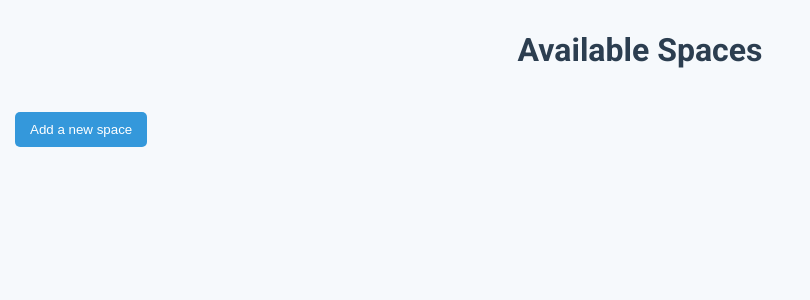
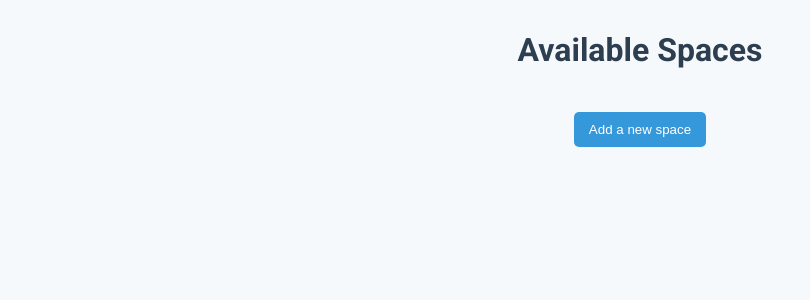
Before and after one commit to shakey0/Project1_MakersBNB, a Flask app: page /available-spaces in a window 1280 px wide. Shown: the top 300 px of the page, without its empty margins (0-810 px from the left). Run offline with Flask 3, Linux system fonts and the light colour scheme; data that the repository does not hold is empty; some libraries are stand-ins or nearby versions.

Commit message:
Finished stylesheet

```diff
--- a/static/style.css
+++ b/static/style.css
@@ -86,3 +86,11 @@ td {
 .book_space_button-tag {
     margin-left: 10px;
 }
+
+.button-container{
+    text-align: center;
+}
+
+.button-container button{
+    display: inline-bock;
+}
--- a/templates/available_spaces.html
+++ b/templates/available_spaces.html
@@ -9,8 +9,10 @@
 <body>
     <h1 class="available-spaces-title">Available Spaces</h1>
     <div>
-        <p><input type="button" id="add_new_space" onclick="location.href='/new-space';" value="Add a new space" /></p>
-        {% for space in spaces %}
+        <div class="button-container">
+            <p><input type="button" id="add_new_space" onclick="location.href='/new-space';" value="Add a new space" /></p>
+        </div>
+            {% for space in spaces %}
             <div class="individual_space-tag">
                 <table border="2px solid" width="100%" >
                     <tr>
@@ -35,7 +37,9 @@
                     </tr>
                     <tr></tr>
                 </table>
-                <input class="book_space_button-tag" type="button" id="{{space.id}}" onclick="location.href='/space/{{space.id}}';" value="Book" />
+                <div class="button-container">
+                    <input class="book_space_button-tag" type="button" id="{{space.id}}" onclick="location.href='/space/{{space.id}}';" value="Book" />
+                </div>
                 <br>
                 <br>
             </div>
--- a/templates/new_space.html
+++ b/templates/new_space.html
@@ -2,6 +2,8 @@
 <html lang=en>
     <head>
         <title>New Space</title>
+        <link href="https://fonts.googleapis.com/css2?family=Roboto:wght@400;500;700&display=swap" rel="stylesheet">
+        <link rel="stylesheet" href="/static/style.css" >
     </head>
     <body>
         <h1>Enter new space details</h1>
--- a/templates/new_space_confirmation.html
+++ b/templates/new_space_confirmation.html
@@ -4,6 +4,8 @@
     <meta charset="UTF-8">
     <meta name="viewport" content="width=device-width, initial-scale=1.0">
     <title>New Space Confirmation</title>
+    <link href="https://fonts.googleapis.com/css2?family=Roboto:wght@400;500;700&display=swap" rel="stylesheet">
+    <link rel="stylesheet" href="/static/style.css" >
 </head>
 <body>
     <h2>Thank you for adding a new space to MakersBnB!</h2>
```
